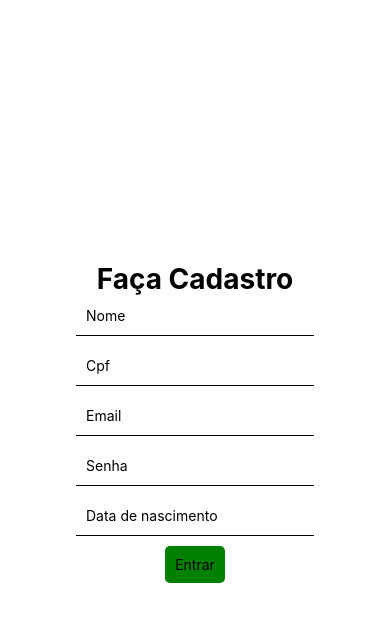
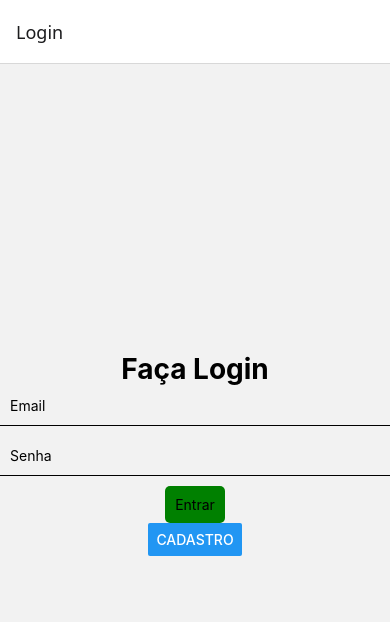
Before and after one commit to MateusC2/AulasMobile, a React Native app in the folder meuAppp/: screen / in a window 390 px wide. Shown: the top 622 px of the page. Built offline with nearby package versions, Linux system fonts and the light colour scheme.

Commit message:
Add Button de trocar de tela

```diff
--- a/meuAppp/src/App.js
+++ b/meuAppp/src/App.js
@@ -1,53 +1,17 @@
-import { StyleSheet, Text, View, TextInput, Button } from "react-native";
-import Login from "./screens/Login"
+import Login from "./screens/Login";
 import Cadastro from "./screens/Cadastro";
+import { NavigationContainer } from "@react-navigation/native";
+import { createStackNavigator } from "@react-navigation/stack";
+
+const Stack = createStackNavigator();
 
 export default function App() {
   return (
-    <View style = {styles.container}>
-      <Cadastro/>
-    </View>
+    <NavigationContainer>
+      <Stack.Navigator>
+        <Stack.Screen name="Login" component={Login} />
+        <Stack.Screen name="Cadastro" component={Cadastro} />
+      </Stack.Navigator>
+    </NavigationContainer>
   );
 }
-
-const styles = StyleSheet.create({
-  container: {
-    flex: 1,
-    justifyContent: "center",
-    alignItems: "center",
-  },
-  box1: {
-    width: 50,
-    height: 50,
-    backgroundColor: "red",
-  },
-  box2: {
-    width: 50,
-    height: 50,
-    backgroundColor: "green",
-  },
-  box3: {
-    width: 50,
-    height: 50,
-    backgroundColor: "blue",
-  },
-  box4: {
-    width: 50,
-    height: 50,
-    backgroundColor: "purple",
-  },
-  row: {
-    flexDirection: "row",
-  },
-  text: {
-    fontSize: 28,
-    fontWeight: "bold",
-  },
-  input: {
-    borderWidth: 1,
-    borderColor: "gray",
-    width: "80%",
-    padding: 10,
-    marginVertical: 10,
-  },
-});
--- a/meuAppp/src/axios/axios.js
+++ b/meuAppp/src/axios/axios.js
@@ -9,6 +9,6 @@
 
 const sheets = {
     postLogin:(user)=>api.post("login/",user),
-    postCadastro: (user) => api.post("user/", user)
+    postCadastro: (user) => api.post("cadastro/", user)
 }
 export default sheets;
--- a/meuAppp/src/screens/Cadastro.js
+++ b/meuAppp/src/screens/Cadastro.js
@@ -6,10 +6,11 @@
   TouchableOpacity,
   Alert,
   StyleSheet,
+  Button
 } from "react-native";
 import api from "../axios/axios";
 
-export default function Cadastro() {
+export default function Cadastro({navigation}) {
   const [user, setUser] = useState({
     name: "",
     cpf: "",
@@ -81,6 +82,7 @@
       <TouchableOpacity onPress={handleCadastro} style={styles.button}>
         <Text>Entrar</Text>
       </TouchableOpacity>
+      <Button title="Voltar para login" onPress={()=> navigation.navigate("Login")}/>
     </View>
   );
 }
--- a/meuAppp/src/screens/Login.js
+++ b/meuAppp/src/screens/Login.js
@@ -6,10 +6,12 @@
   TouchableOpacity,
   Alert,
   StyleSheet,
+  Button,
 } from "react-native";
 import api from "../axios/axios";
+import Cadastro from "./Cadastro";
 
-export default function Login() {
+export default function Login({navigation}) {
   const [user, setUser] = useState({
     email: "",
     password: "",
@@ -51,6 +53,7 @@
       <TouchableOpacity onPress={handleLogin} style={styles.button}>
         <Text>Entrar</Text>
       </TouchableOpacity>
+      <Button title="Cadastro" onPress={()=> navigation.navigate("Cadastro")}/>
     </View>
   );
 }
```
Also changed, not shown: meuAppp/package.json (+8 -1 lines), 1 other file (tests, documents, lock files or other folders).
